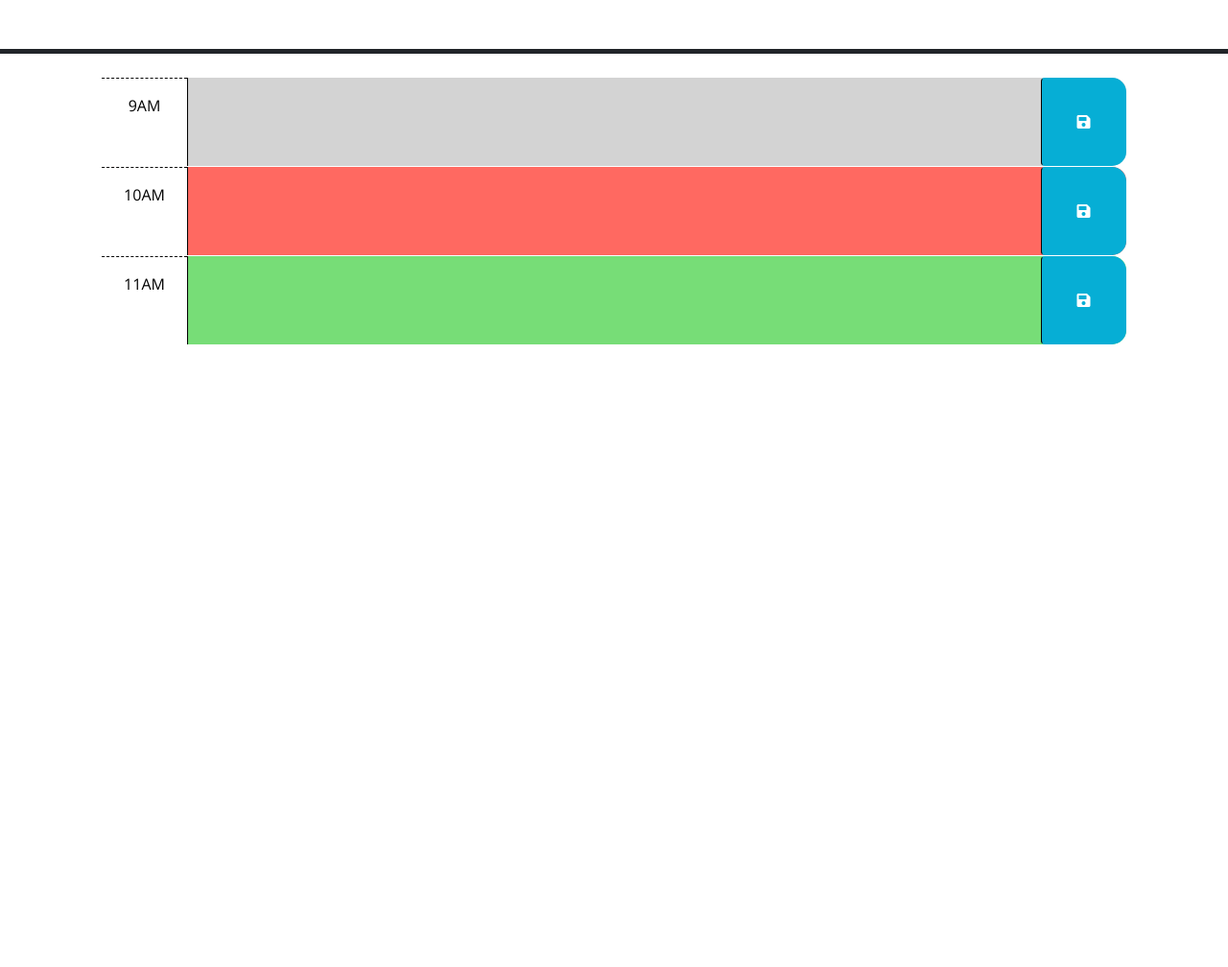
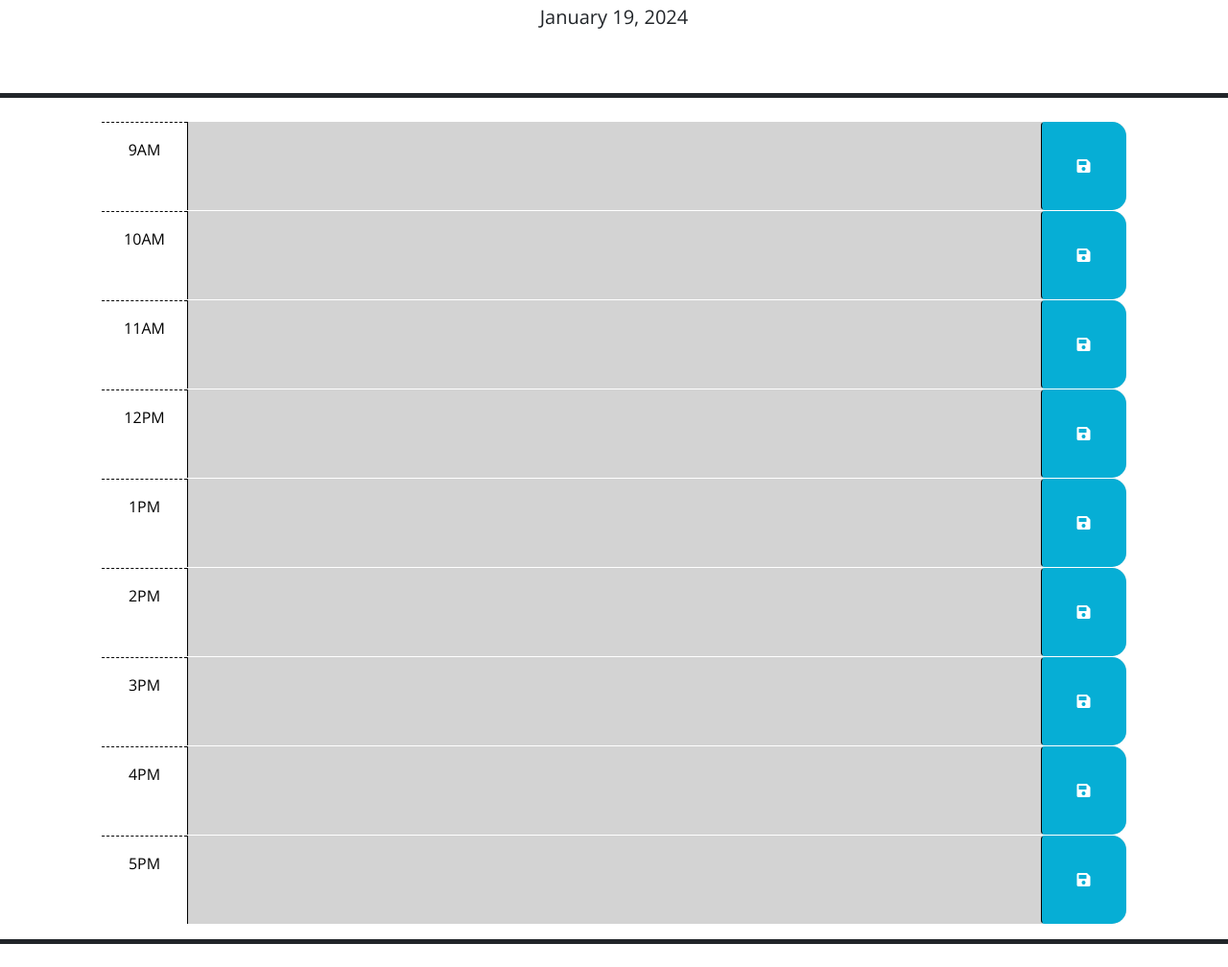
Before and after one commit to Carioto/Work-Day-Scheduler, a plain HTML site: page index.html in a window 1280 px wide. Shown: the part 176-1184 px from the top of the page at 96% size. Before the commit the page ends 800 px from the top, so only its background shows below. Drawn offline with nearby package versions, Linux system fonts and the light colour scheme; files that its build step writes are made by us from their sources.

Commit message:
add all hour blocks, click event to save, loop to display loacl data and color coding

```diff
--- a/assets/js/script.js
+++ b/assets/js/script.js
@@ -1,13 +1,63 @@
-// Wrap all code that interacts with the DOM in a call to jQuery to ensure that
-// the code isn't run until the browser has finished rendering all the elements
-// in the html.
-$(function () {
-  // TODO: Add a listener for click events on the save button. This code should
-  // use the id in the containing time-block as a key to save the user input in
-  // local storage. HINT: What does `this` reference in the click listener
-  // function? How can DOM traversal be used to get the "hour-x" id of the
-  // time-block containing the button that was clicked? How might the id be
-  // useful when saving the description in local storage?
+var thisDay = dayjs();
+var displayDate = document.querySelector("#currentDay");
+var btnClick = $('.saveBtn');
+var localDesc = document.querySelector(".description");
+
+
+$(document).ready(function () {
+  displayDate.textContent = thisDay.format('MMMM DD, YYYY');
+  var nowHour = thisDay.format('[hour-]HH');
+
+  $(".time-block").each(function() {
+    var hourBlock = $(this).attr("id")
+    var commentBlock = localStorage.getItem($(this).attr("id"));
+    if (nowHour > hourBlock){
+
+      $(this).removeClass("future");
+      $(this).removeClass("present");
+      $(this).addClass("past");
+      $(this).children(".description").val(commentBlock);
+
+    }
+    else if (nowHour === hourBlock){
+      $(this).removeClass("future");
+      $(this).removeClass("past");
+      $(this).addClass("present");
+      $(this).children(".description").val(commentBlock);
+
+    }
+    else {
+    $(this).removeClass("past");
+    $(this).removeClass("present");
+    $(this).addClass("future");
+    $(this).children(".description").val(commentBlock);
+    }});
+
+
+
+
+
+
+
+
+
+
+
+
+
+
+  btnClick.on("click", function(){
+
+   var appTime = $(this).parent().attr("id");
+   var apptText = $(this).siblings(".description").val();
+    console.log(appTime);
+    console.log(apptText);
+   localStorage.setItem(appTime,apptText);
+
+  })
+
+
+
   //
   // TODO: Add code to apply the past, present, or future class to each time
   // block by comparing the id to the current hour. HINTS: How can the id
@@ -20,4 +70,4 @@ $(function () {
   // attribute of each time-block be used to do this?
   //
   // TODO: Add code to display the current date in the header of the page.
-});
+ });
--- a/index.html
+++ b/index.html
@@ -18,7 +18,7 @@
       href="https://fonts.googleapis.com/css?family=Open+Sans&display=swap"
       rel="stylesheet"
     />
-    <link rel="stylesheet" href="style.css" />
+    <link rel="stylesheet" href="./assets/css/style.css" />
     <title>Work Day Scheduler</title>
   </head>
 
@@ -28,7 +28,7 @@
       <p class="lead">A simple calendar app for scheduling your work day</p>
       <p id="currentDay" class="lead"></p>
     </header>
-    <div class="container-lg px-5">
+    <div class="daypartContainer container-lg px-5">
       <!-- Use class for "past", "present", and "future" to apply styles to the
         time-block divs accordingly. The javascript will need to do this by
         adding/removing these classes on each div by comparing the hour in the
@@ -40,7 +40,7 @@
         -->
 
       <!-- Example of a past time block. The "past" class adds a gray background color. -->
-      <div id="hour-9" class="row time-block past">
+      <div id="hour-09" class="row time-block past">
         <div class="col-2 col-md-1 hour text-center py-3">9AM</div>
         <textarea class="col-8 col-md-10 description" rows="3"> </textarea>
         <button class="btn saveBtn col-2 col-md-1" aria-label="save">
@@ -66,13 +66,64 @@
         </button>
       </div>
 
-    <script src="https://code.jquery.com/jquery-3.4.1.min.js"></script>
+      <div id="hour-12" class="row time-block future">
+        <div class="col-2 col-md-1 hour text-center py-3">12PM</div>
+        <textarea class="col-8 col-md-10 description" rows="3"> </textarea>
+        <button class="btn saveBtn col-2 col-md-1" aria-label="save">
+          <i class="fas fa-save" aria-hidden="true"></i>
+        </button>
+      </div>
+
+      <div id="hour-13" class="row time-block future">
+        <div class="col-2 col-md-1 hour text-center py-3">1PM</div>
+        <textarea class="col-8 col-md-10 description" rows="3"> </textarea>
+        <button class="btn saveBtn col-2 col-md-1" aria-label="save">
+          <i class="fas fa-save" aria-hidden="true"></i>
+        </button>
+      </div>
+
+      <div id="hour-14" class="row time-block future">
+        <div class="col-2 col-md-1 hour text-center py-3">2PM</div>
+        <textarea class="col-8 col-md-10 description" rows="3"> </textarea>
+        <button class="btn saveBtn col-2 col-md-1" aria-label="save">
+          <i class="fas fa-save" aria-hidden="true"></i>
+        </button>
+      </div>
+
+      <div id="hour-15" class="row time-block future">
+        <div class="col-2 col-md-1 hour text-center py-3">3PM</div>
+        <textarea class="col-8 col-md-10 description" rows="3"> </textarea>
+        <button class="btn saveBtn col-2 col-md-1" aria-label="save">
+          <i class="fas fa-save" aria-hidden="true"></i>
+        </button>
+      </div>
+
+      <div id="hour-16" class="row time-block future">
+        <div class="col-2 col-md-1 hour text-center py-3">4PM</div>
+        <textarea class="col-8 col-md-10 description" rows="3"> </textarea>
+        <button class="btn saveBtn col-2 col-md-1 btn-16" aria-label="save">
+          <i class="fas fa-save" aria-hidden="true"></i>
+        </button>
+      </div>
+
+      <div id="hour-17" class="row time-block future">
+        <div class="col-2 col-md-1 hour text-center py-3">5PM</div>
+        <textarea class="col-8 col-md-10 description" rows="3"> </textarea>
+        <button class="btn saveBtn col-2 col-md-1 btn-17" aria-label="save">
+          <i class="fas fa-save" aria-hidden="true"></i>
+        </button>
+      </div>
+    </div>
+      <div class="p-2 mb-4 border-5 border-bottom border-dark text-center">
+      </div>
+
+      <script src="https://code.jquery.com/jquery-3.4.1.min.js"></script>
     <script
       src="https://cdn.jsdelivr.net/npm/dayjs@1.11.3/dayjs.min.js"
       integrity="sha256-iu/zLUB+QgISXBLCW/mcDi/rnf4m4uEDO0wauy76x7U="
       crossorigin="anonymous"
     ></script>
 
-    <script src="script.js"></script>
+    <script src="./assets/js/script.js"></script>
   </body>
 </html>
```
